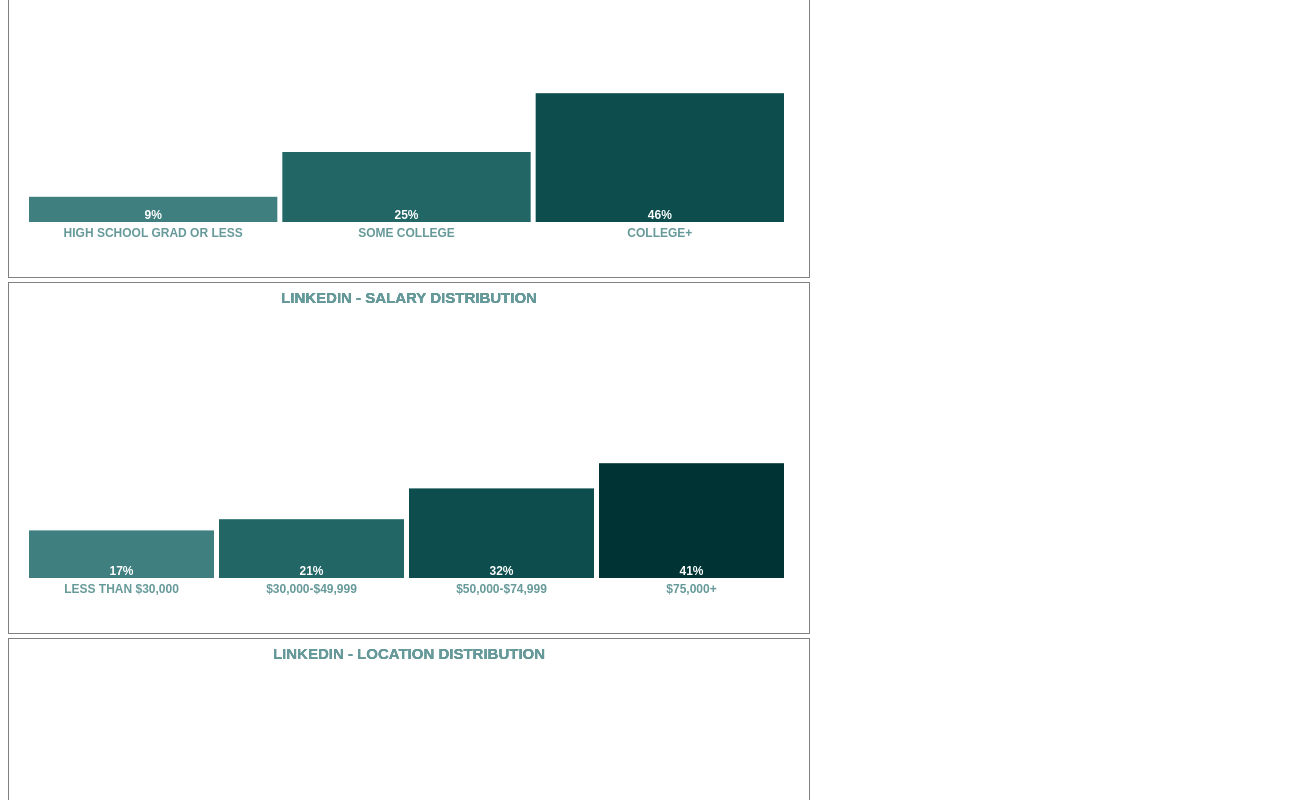
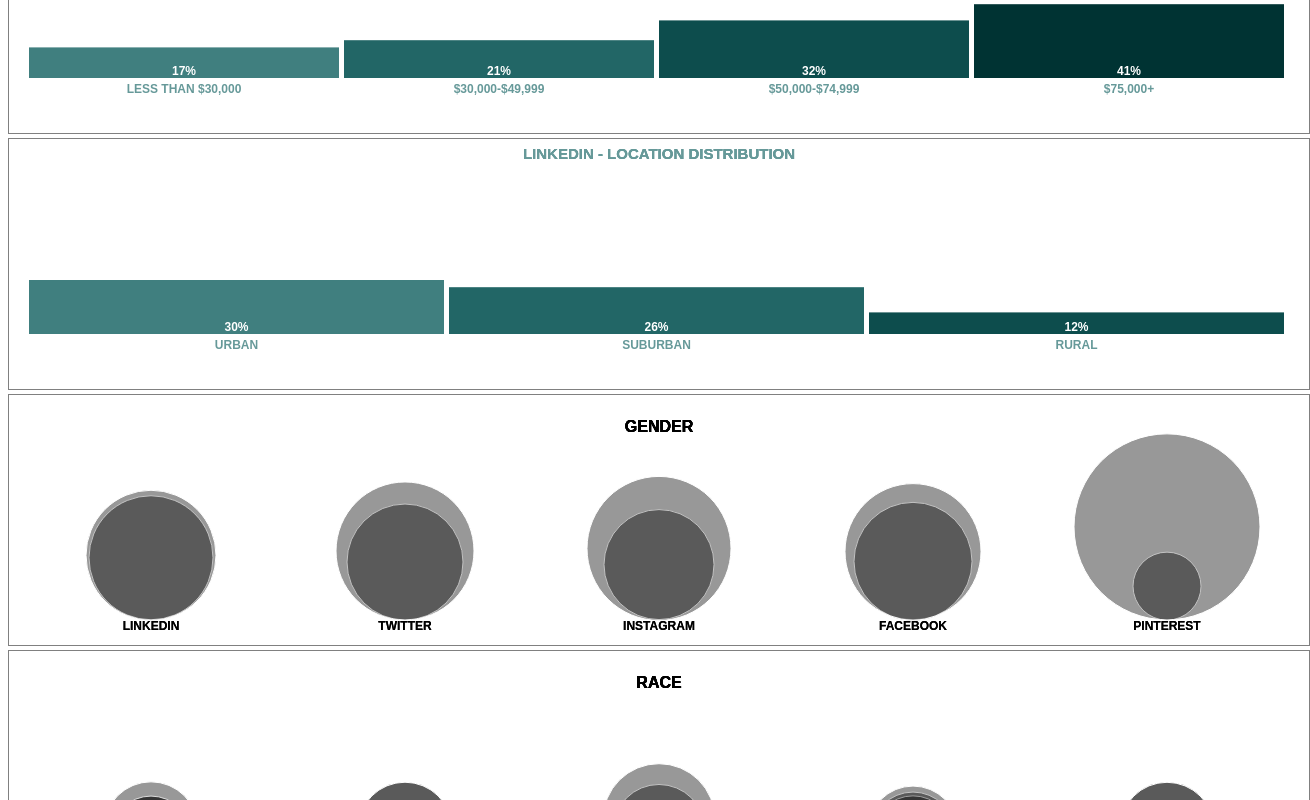
Before and after one commit to aconsilvio/DataVis_Project2, a plain HTML site: page examplecode.html in a window 1280 px wide. Shown: the part 1280-2080 px from the top of the page, 1310 px wide, since content can reach past the window. Drawn offline with nearby package versions, Linux system fonts and the light colour scheme.

Commit message:
functional tooltips, correct spacing for circles

```diff
--- a/examplecode.html
+++ b/examplecode.html
@@ -234,6 +234,7 @@
 
 function circle(site, category,svg_id, site_index)
 {
+    var site_list = ["linkedin", "twitter","instagram", "facebook", "pinterest"];
     var data = getDataRows(site, category);
     //console.log(data.length);
     var svg = d3.select("#"+svg_id);
@@ -243,7 +244,7 @@
     var width = svg.attr("width");
 
     // the chart lives in the svg surrounded by a margin of 100px
-    var margin = 50;
+    var margin = 15;
     var padding = 10;
     var chartHeight = height - 2*margin;
     var chartWidth = width - 2*margin;
@@ -252,21 +253,28 @@
     // note that every data point now has _2_ bars associated with
     //   it
     //var maxArea = Math.PI*Math.pow(chartWidth/(2*data2013.length), 2);
-    var max_radius = Math.round(.5 * chartWidth/data.length);
-    var color_list ="#0099CC";
+    var max_radius = Math.round(.5 * chartWidth/site_list.length);
+    var color_list ="black";
     var sum_data = 0;
 
-    data.forEach(function(v,i)
+    var sortedData = data.sort(function(a,b){return a.value - b.value;}).reverse();
+    console.log(sortedData);
+    sortedData.forEach(function(v,i)
     {
        sum_data += v.value; //sum values for each site/category
     })
 
     // first draw all the 2014 circles, then 2013
-	data.forEach(function(v,i) {
-		x_pos = chartWidth/5 *site_index+ margin + max_radius;
+	sortedData.forEach(function(v,i) {
+		x_pos = (chartWidth/site_list.length*site_index) + margin + max_radius;
 
-	    //var radius = Math.sqrt(v.value*.01*maxArea/Math.PI);
-	    //var radius = 15*Math.sqrt(v.value/Math.PI);
+	    var tooltip = d3.select("body")
+		.append("div")
+		.style("position", "absolute")
+		.style("z-index", "10")
+		.style("visibility", "hidden")
+		.style("background", "white")
+		.text(v.group + ", " + v.value);
 
 	    var radius = v.value / sum_data * max_radius;
 	    // figure out where the vetical bar starts
@@ -278,26 +286,13 @@
 		.style("fill",color_list)
 		.style("opacity", .4)
 		.style("stroke","white")
-		.style("stroke-width","1px");
-
+		.style("stroke-width","1px")
 		//label circles with group name
-	 	svg.append("text")
-		.attr("x",x_pos)
- 	 	.attr("y",yPos- radius) //plot label on top of circle
-		// .attr("dy","0.3em")
-		.style("text-anchor","middle")
-		.style("font-family","sans-serif")
-		.style("font-weight","bold")
-		.style("font-size","12px")
-		.style("fill","black")
-		.text(v.group.toUpperCase()+", "+v.value+"%");
-		// .append("tspan")
-		// .attr("x",margin+(i*2.5)*est_radius + radius)
-		// .text(v.value)
-		// .append("tspan")
-		// .attr("x",margin+(i*2.5)*est_radius + radius)
-		// .attr("dy", 10)
-		// .text("("+v.group+")");
+		.on("mouseover", function(){return tooltip.style("visibility", "visible");})
+		.on("mousemove", function(){return tooltip.style("top", (event.pageY-10)+"px").style("left",(event.pageX+10)+"px");})
+		.on("mouseout", function(){return tooltip.style("visibility", "hidden");});
+		//.append("svg:title")
+   		//.text(v.group +", "+v.value);
 
 		//label sites
 		svg.append("text")
@@ -315,12 +310,12 @@
 		svg.append("text")
 		.text(category.toUpperCase())
 		.attr("x", width/2)
-		.attr("y", margin)
+		.attr("y", margin + .1*chartHeight)
 		.style("text-anchor","middle")
 		.style("font-family","sans-serif")
 		.style("font-weight","bold")
 		.style("font-size","16px")
-		.style("fill", color_list);
+		.style("fill", "black");
 
 }
 
@@ -336,8 +331,8 @@
 
     function make_svgs(num_svg)
     {
-    	var height = 350;
-    	var width = 800;
+    	var height = 250;
+    	var width = 1300;
     	var margin = 10;
     	for (var i = 0; i < num_svg; i++)
     	{
```
